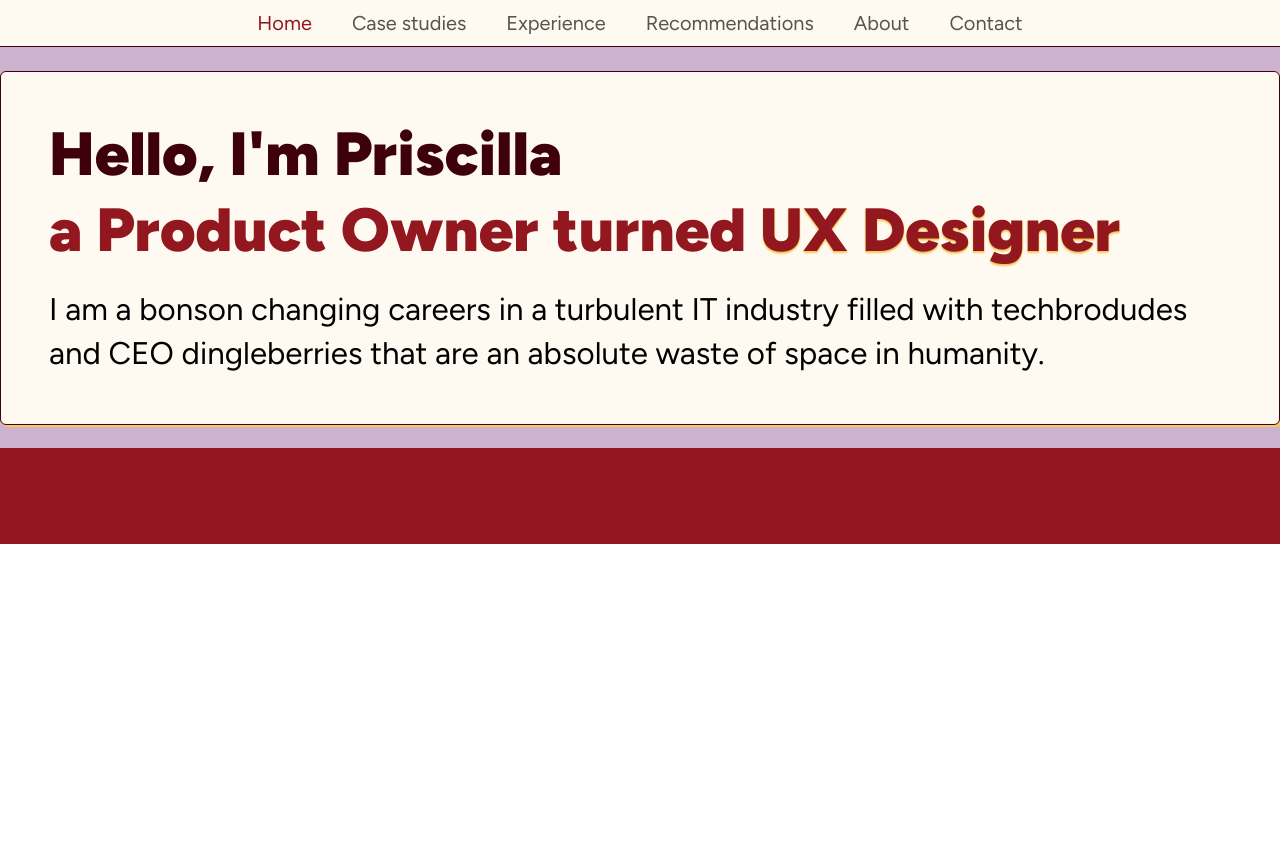
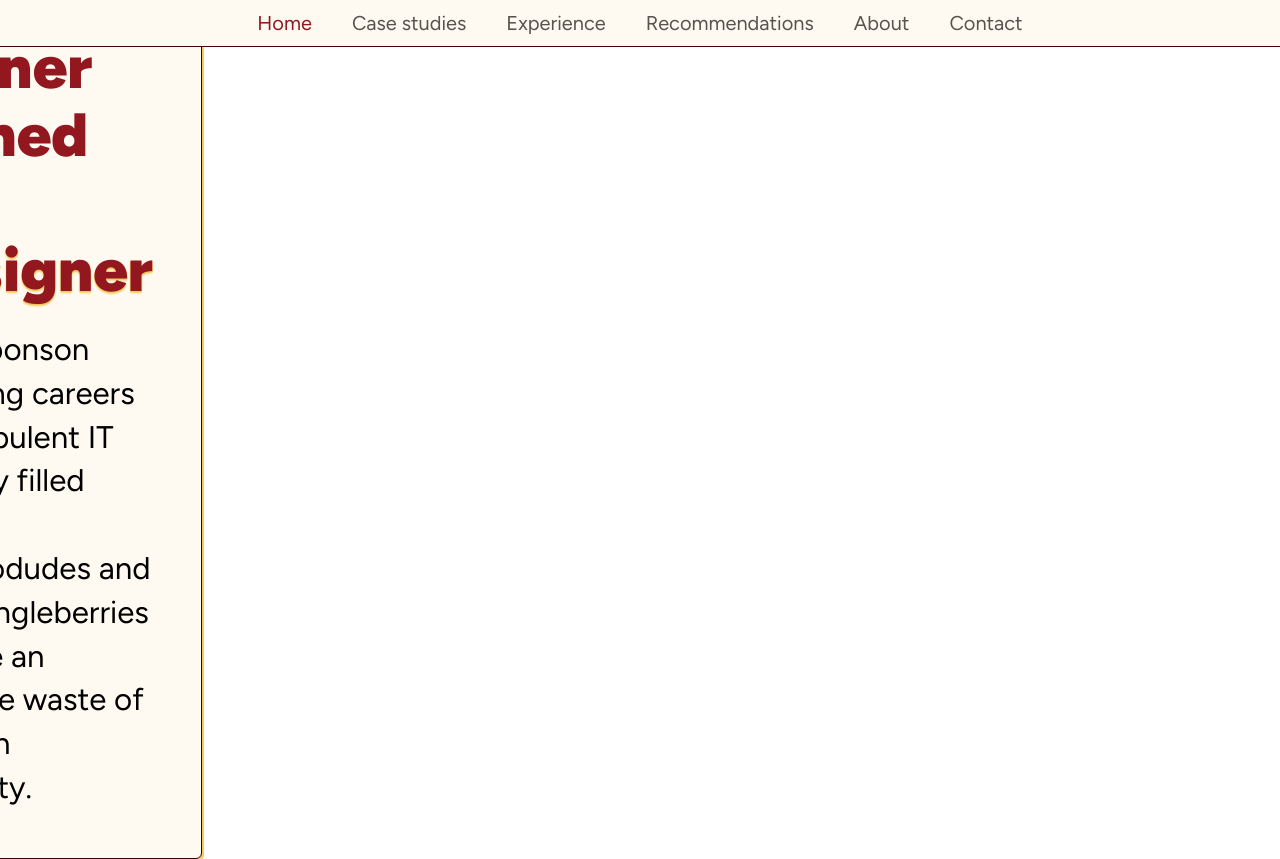
Before and after one commit to dean-tunbridge/px-portfolio, a React (Vite) app: page / in a window 1280 px wide. Before the commit the page ends 800 px from the top, so only its background shows below. Built offline with nearby package versions, Linux system fonts and the light colour scheme.

Commit message:
create custom class for max width

```diff
--- a/src/App.css
+++ b/src/App.css
@@ -2,6 +2,9 @@
 @import 'tailwindcss';
 
 @theme {
+  /* MAX WIDTH */
+  --max-content-width: 1440px;
+
   /* BREAKPOINTS */
   --breakpoint-2xl: 1440px;
 
--- a/src/components/Hero.tsx
+++ b/src/components/Hero.tsx
@@ -5,7 +5,7 @@ export default function Hero() {
     <div
       className="box-border flex flex-col justify-center items-center
                  pt-24 px-0 pb-12
-                 w-full h-136
+                 w-full max-w-12 h-136
                  bg-amethyst-300
                 border-b-96 border-brick-500">
       <CardComponent size="base" colour="butterSubtle">
```
